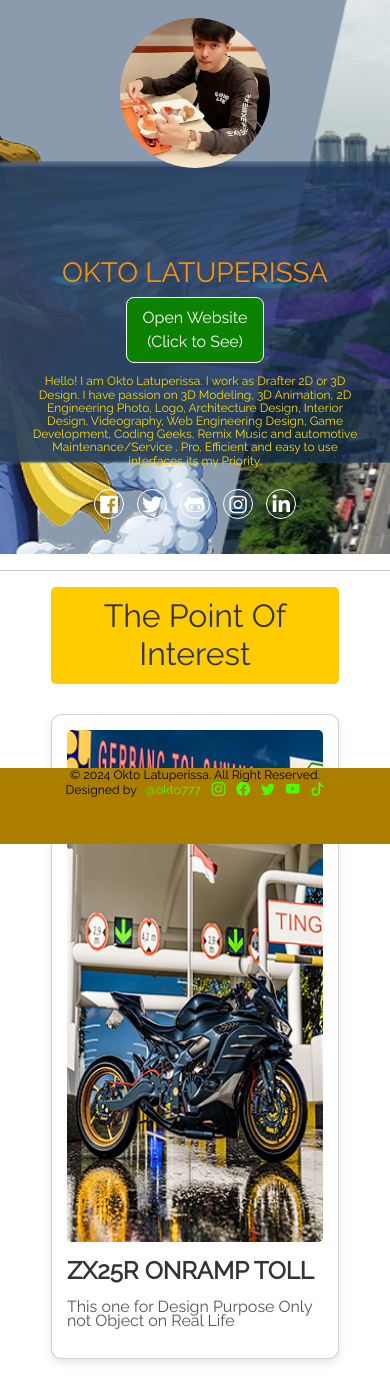
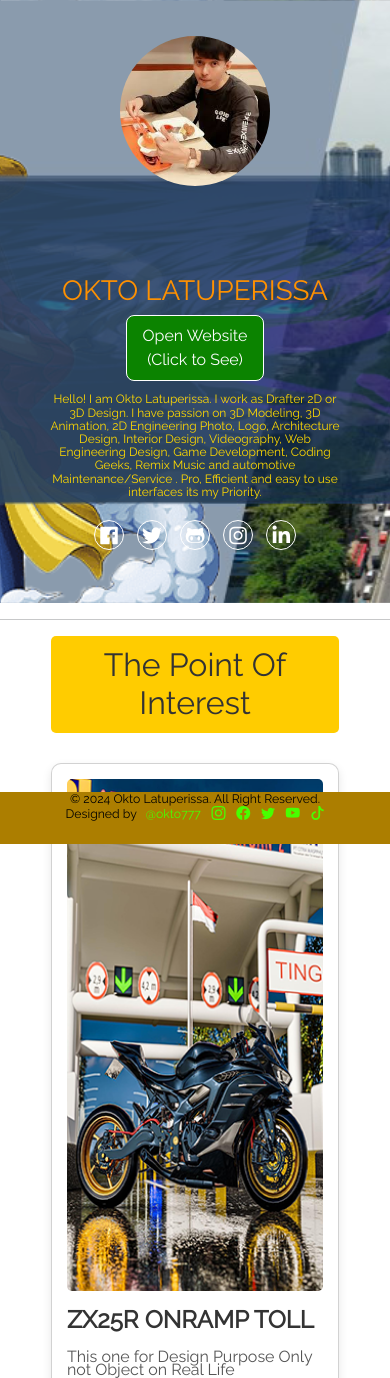
Before and after one commit to okto7/okto7.github.io, a PHP site: page / in a window 390 px wide. Shown: the top 1378 px of the page. Run offline with PHP 8.4, Linux system fonts and the light colour scheme; some libraries are stand-ins or nearby versions.

Commit message:
Update style.css

```diff
--- a/style.css
+++ b/style.css
@@ -381,7 +381,7 @@ footer a:hover {
   }
 
   header {
-    padding: 1.5em;
+    padding: 3em;
     text-align: center;
     background-image: url('./img/bg.jpg');
     background-size: cover;
@@ -402,7 +402,7 @@ footer a:hover {
 
   footer {
     font-size: 14px;
-    padding-bottom: 3rem;
+    padding-bottom: 1.5rem;
     height: auto; /* Adjust footer height to accommodate text */
   }
 
```
